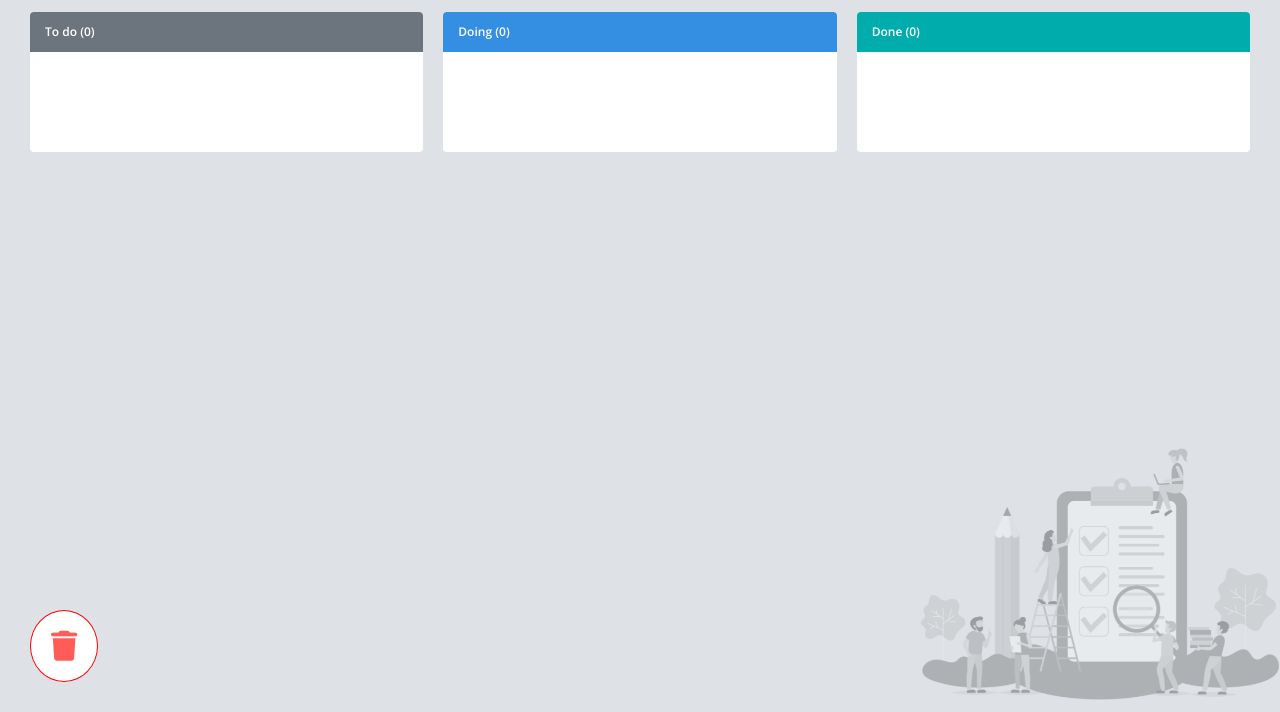
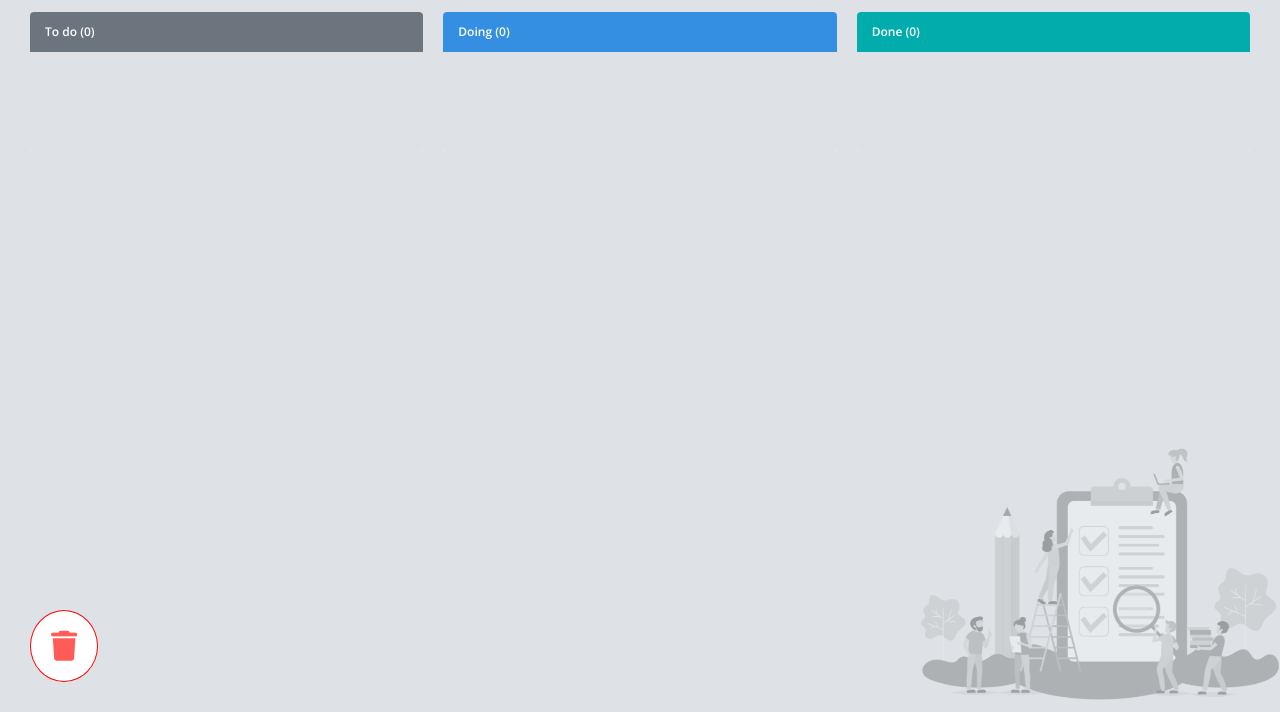
Before and after one commit to Skayologie/Scrum-Board, a plain HTML site: page index.html in a window 1280 px wide. Shown: the part 88-800 px from the top of the page. Drawn offline with nearby package versions, Linux system fonts and the light colour scheme.

Commit message:
style: refine design element for improved visual consistency

```diff
--- a/assets/js/DeleteDrag.js
+++ b/assets/js/DeleteDrag.js
@@ -4,21 +4,12 @@ for (const task of tasks) {
     task.addEventListener("dragstart",function(e){
         console.log(e)
         let idKey = e.target.id;
-        let selectedTask = e.target;
-
-        let taskItems = localStorage.getItem("task_"+idKey)
-        let theObjectTask = JSON.parse(taskItems);
-
 
         TrashButtonUnder.addEventListener("dragover",function(e){
             e.preventDefault();
         })
         TrashButtonUnder.addEventListener("drop",function(e){
-            console.log("deleted")
             ConfirmationPoppup(idKey)
         })
-
-
-
     })
 }
--- a/index.html
+++ b/index.html
@@ -61,7 +61,7 @@
               <div class="panel-heading bg-secondary">
                 <h4 class="panel-title">To do (<span id="to-do-tasks-count">5</span>)</h4>
               </div>
-              <div  id="div1" class="list-group list-group-flush rounded-bottom overflow-hidden panel-body p-0" style="min-height: 100px;" >
+              <div  id="div1" class="list-group list-group-flush rounded-bottom overflow-hidden panel-body p-0" style="min-height: 100px; background-color: #dee2e6;" >
                 <!-- TO DO TASKS HERE -->
                   <!-- The  -->
 
@@ -76,7 +76,7 @@
                   Doing (<span id="in-progress-tasks-count">4</span>)
                 </h4>
               </div>
-              <div id="div2" class="list-group list-group-flush rounded-bottom overflow-hidden panel-body p-0" style="min-height: 100px;" >
+              <div id="div2" class="list-group list-group-flush rounded-bottom overflow-hidden panel-body p-0" style="min-height: 100px; background-color: #dee2e6;" >
 
               </div>
             </div>
@@ -87,7 +87,7 @@
               <div id="panelHeading" class="bg-success panel-heading">
                 <h4 class="panel-title">Done (<span id="done-tasks-count">4</span>)</h4>
               </div>
-              <div id="div3" class="list-group list-group-flush rounded-bottom overflow-hidden panel-body p-0" style="min-height: 100px;" >
+              <div id="div3" class="list-group list-group-flush rounded-bottom overflow-hidden panel-body p-0" style="min-height: 100px; background-color: #dee2e6;" >
                 <!-- DONE TASKS HERE -->
 
               </div>
```
